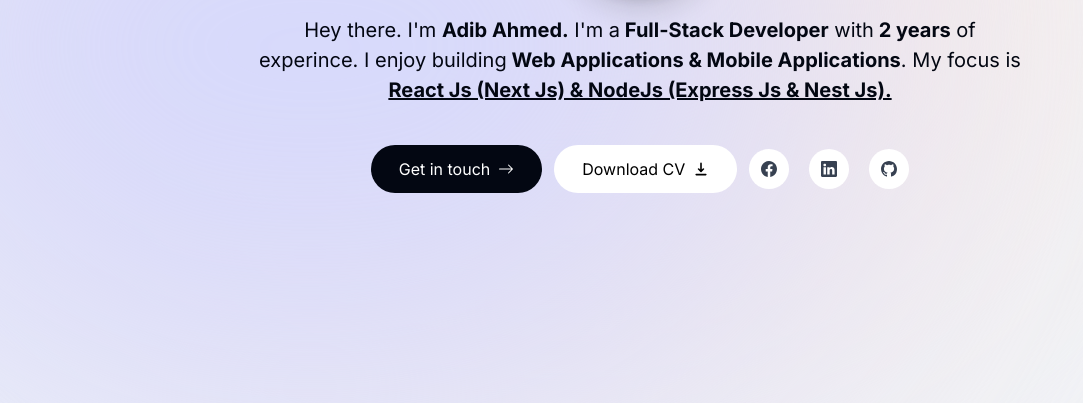
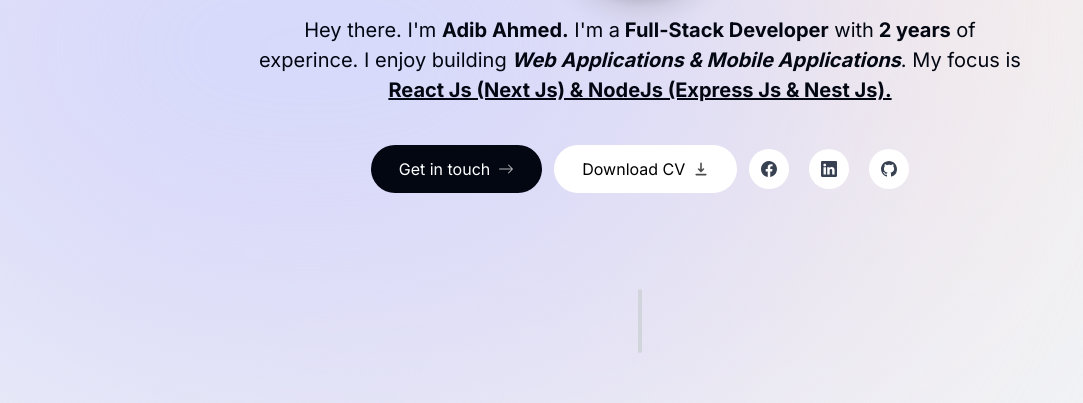
Before and after one commit to AdibAhmed317/portfolio-nextjs, a Next.js app: page / in a window 1280 px wide. Shown: the part 337-740 px from the top of the page, without its empty margins (0-1083 px from the left). Built offline with nearby package versions, Linux system fonts and the light colour scheme.

Commit message:
intro finish

```diff
--- a/app/page.tsx
+++ b/app/page.tsx
@@ -1,10 +1,13 @@
 import Intro from '@/components/Intro';
-import Image from 'next/image';
+import SectionDevider from '@/components/SectionDevider';
 
 export default function Home() {
   return (
     <main className='flex flex-col items-center justify-center px-4'>
       <Intro />
+      <SectionDevider />
     </main>
   );
 }
+
+export const runtime = 'edge';
--- a/components/Intro.tsx
+++ b/components/Intro.tsx
@@ -41,7 +41,7 @@
         <span className='font-bold'> Full-Stack Developer</span> with
         <span className='font-bold'> 2 years</span> of experince. I enjoy
         building
-        <span className='font-bold'>
+        <span className='font-bold italic'>
           {' '}
           Web Applications & Mobile Applications
         </span>
@@ -58,13 +58,16 @@
           className='flex flex-col md:flex-row gap-3'>
           <Link
             href='#contact'
-            className='bg-gray-950 text-white px-7 py-3 flex items-center justify-center gap-2 rounded-full outline-none focus:scale-110 hover:scale-110 active:scale-105 transition'>
-            Get in touch <BsArrowRight />
+            className='group bg-gray-950 text-white px-7 py-3 flex items-center justify-center gap-2 rounded-full outline-none focus:scale-110 hover:scale-110 active:scale-105 transition'>
+            Get in touch{' '}
+            <BsArrowRight className='opacity-70 group-hover:translate-x-2 transition' />
           </Link>
           <a
-            href=''
-            className='bg-white text-black px-7 py-3 flex items-center justify-center gap-2 rounded-full outline-none focus:scale-110 hover:scale-110'>
-            Download CV <HiDownload />
+            href='/CV.pdf'
+            download={true}
+            className='group bg-white text-black px-7 py-3 flex items-center justify-center gap-2 rounded-full outline-none focus:scale-110 hover:scale-110 active:scale-105 transition'>
+            Download CV{' '}
+            <HiDownload className='opacity-70 group-hover:translate-y-1 transition' />
           </a>
         </motion.div>
         <motion.div
@@ -74,19 +77,19 @@
           <a
             target='_blank'
             href='https://www.facebook.com/Adib.Ahmed317/'
-            className='bg-white text-gray-700 px-3 py-3 flex items-center justify-center gap-2 rounded-full'>
+            className='bg-white text-gray-700 px-3 py-3 flex items-center justify-center gap-2 rounded-full outline-none focus:scale-110 hover:scale-125 active:scale-105 transition'>
             <BsFacebook />
           </a>
           <a
             target='_blank'
             href='https://www.linkedin.com/in/adib-ahmed/'
-            className='bg-white text-gray-700 px-3 py-3 flex items-center justify-center gap-2 rounded-full'>
+            className='bg-white text-gray-700 px-3 py-3 flex items-center justify-center gap-2 rounded-full outline-none focus:scale-110 hover:scale-125 active:scale-105 transition'>
             <BsLinkedin />
           </a>
           <a
             target='_blank'
             href='https://github.com/AdibAhmed317'
-            className='bg-white text-gray-700 px-3 py-3 flex items-center justify-center gap-2 rounded-full'>
+            className='bg-white text-gray-700 px-3 py-3 flex items-center justify-center gap-2 rounded-full outline-none focus:scale-110 hover:scale-125 active:scale-105 transition'>
             <BsGithub />
           </a>
         </motion.div>
--- /dev/null
+++ b/components/SectionDevider.tsx
@@ -0,0 +1,18 @@
+'use client';
+
+import React from 'react';
+import { motion } from 'framer-motion';
+
+const SectionDevider = () => {
+  return (
+    <motion.div
+      initial={{ opacity: 0, y: 100 }}
+      animate={{ opacity: 1, y: 0 }}
+      transition={{
+        delay: 0.125,
+      }}
+      className='bg-gray-300 my-24 h-16 w-1 rounded-full hidden md:block'></motion.div>
+  );
+};
+
+export default SectionDevider;
```
Also changed, not shown: 1 other file (tests, documents, lock files or other folders).
